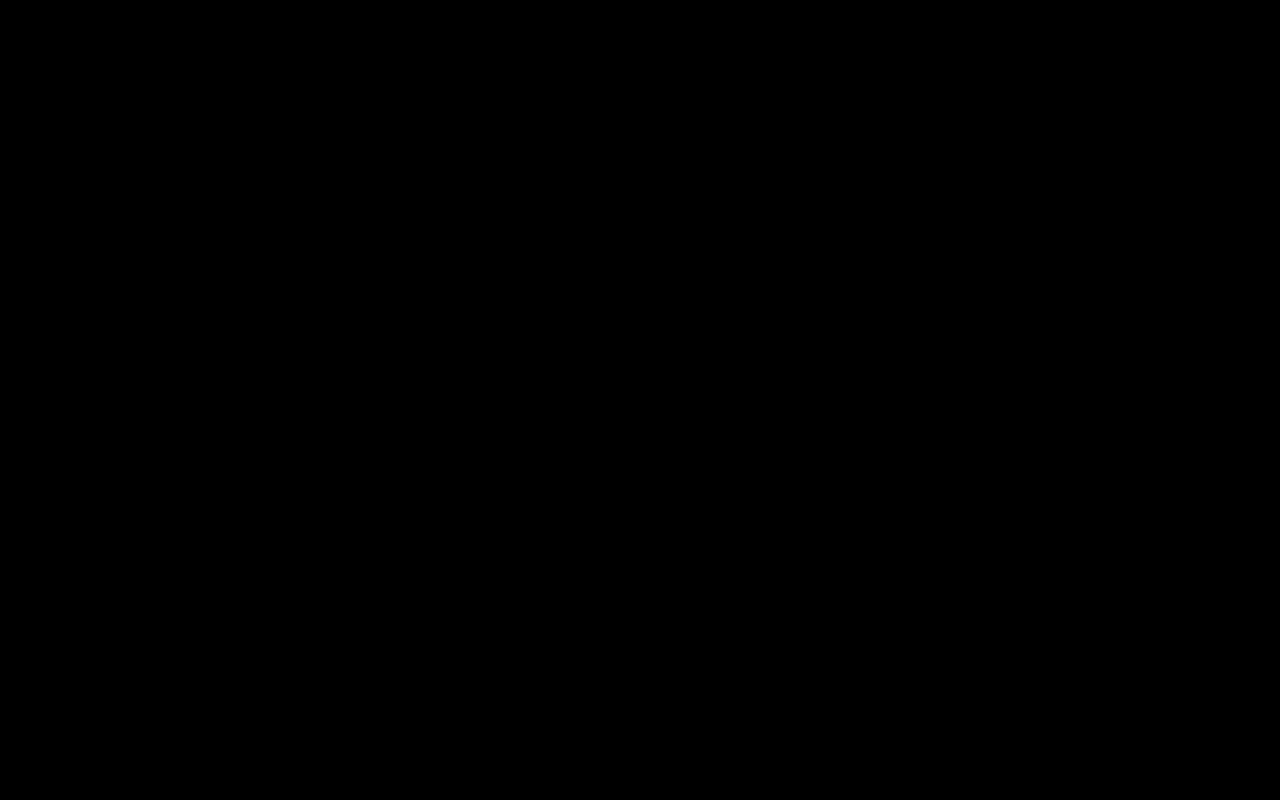
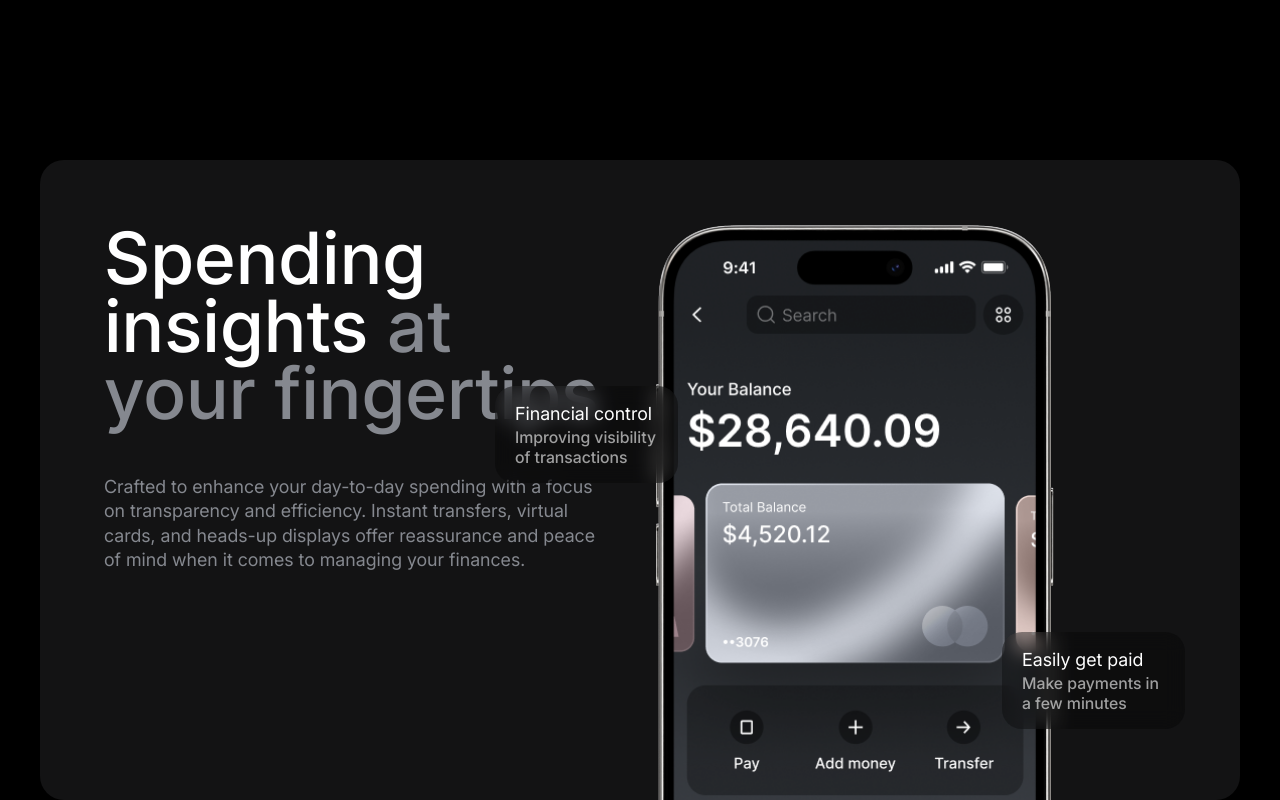
Before and after one commit to VLGKiwi/wivo_bank, a Next.js app: page / in a window 1280 px wide. Shown: the part 1795-2595 px from the top of the page. Before the commit the page ends 1955 px from the top, so only its background shows below. Built offline with nearby package versions, Linux system fonts and the light colour scheme.

Commit message:
feat: mark-up without adaptive

```diff
--- /dev/null
+++ b/src/modules/Fingertips/Fingertips.module.scss
@@ -0,0 +1,74 @@
+@import "@styles/variables.scss";
+@import "@styles/mixins.scss";
+
+.container {
+	display: flex;
+	justify-content: space-between;
+
+	background-color: $light-black;
+
+	border-radius: 24px;
+
+	padding: 64px 64px 228px;
+
+	position: relative;
+	overflow: hidden;
+
+	&_text {
+		max-width: 510px;
+	}
+
+	&_image {
+		display: flex;
+
+		position: absolute;
+		right: 185px;
+		bottom: -240px;
+
+		&_item {
+			display: flex;
+			flex-direction: column;
+			gap: 2px;
+
+			padding: 16px 20px;
+
+			background-color: $black-30;
+
+			backdrop-filter: blur(10px);
+
+			height: max-content;
+
+			position: absolute;
+
+			max-width: 183px;
+
+			border-radius: 20px;
+
+			&_left {
+				top: 20%;
+				left: -160px;
+
+				will-change: transform;
+			}
+
+			&_right {
+				top: 50%;
+  			right: -130px;
+
+				will-change: transform;
+			}
+
+
+			&_title {
+				@include body-m;
+			}
+
+			&_description {
+				@include caption;
+				line-height: 120%;
+
+				opacity: 0.6;
+			}
+		}
+	}
+}
--- /dev/null
+++ b/src/modules/Fingertips/Fingertips.tsx
@@ -0,0 +1,82 @@
+'use client'
+
+import TextHandler from '@/ui/TextHandler/TextHandler';
+import styles from './Fingertips.module.scss';
+
+import { FingertipsProps } from './Fingertips.types';
+import WrapperGray from '@/ui/WrapperGray/WrapperGray';
+import Image from 'next/image';
+import { useRef } from 'react';
+import { useGSAP } from '@gsap/react';
+import gsap from 'gsap';
+import { ScrollTrigger } from 'gsap/ScrollTrigger';
+
+gsap.registerPlugin(ScrollTrigger, useGSAP);
+
+const Fingertips = ({ image, imgAlt }: FingertipsProps) => {
+
+	const containerRef = useRef<HTMLDivElement>(null);
+	const leftItemRef = useRef<HTMLDivElement>(null);
+	const rightItemRef = useRef<HTMLDivElement>(null);
+
+	useGSAP(() => {
+		const tl = gsap.timeline({
+			scrollTrigger: {
+				trigger: containerRef.current,
+				start: 'top center',
+			}
+		})
+
+		tl.fromTo(leftItemRef.current, {
+			opacity: 0,
+			scale: 0.5,
+		}, {
+			opacity: 1,
+			scale: 1,
+			duration: 1,
+			ease: 'power2.inOut'
+		})
+
+		tl.fromTo(rightItemRef.current, {
+			opacity: 0,
+			scale: 0.5,
+		}, {
+			opacity: 1,
+			scale: 1,
+			duration: 1,
+			ease: 'power2.inOut'
+		})
+	})
+
+	return (
+		<section className={styles.container} ref={containerRef}>
+			<div className={styles.container_text}>
+				<TextHandler
+						title={<>Spending insights <WrapperGray>at your fingertips</WrapperGray></>}
+						description={"Crafted to enhance your day-to-day spending with a focus on transparency and efficiency. Instant transfers, virtual cards, and heads-up displays offer reassurance and peace of mind when it comes to managing your finances."}
+					/>
+			</div>
+			<div className={styles.container_image}>
+				<div className={`${styles.container_image_item} ${styles.container_image_item_left}`} ref={leftItemRef}>
+					<h3 className={styles.container_image_item_title}>
+						Financial control
+					</h3>
+					<p className={styles.container_image_item_description}>
+						Improving visibility of transactions
+					</p>
+				</div>
+				<Image src={image} alt={imgAlt} width={400} height={810} quality={100} />
+				<div className={`${styles.container_image_item} ${styles.container_image_item_right}`} ref={rightItemRef}>
+					<h3 className={styles.container_image_item_title}>
+						Easily get paid
+					</h3>
+					<p className={styles.container_image_item_description}>
+						Make payments in a few minutes
+					</p>
+				</div>
+			</div>
+		</section>
+	)
+}
+
+export default Fingertips;
--- /dev/null
+++ b/src/modules/Fingertips/Fingertips.types.ts
@@ -0,0 +1,4 @@
+export interface FingertipsProps {
+	image: string;
+	imgAlt: string;
+}
--- a/src/view/HomePage/HomePage.tsx
+++ b/src/view/HomePage/HomePage.tsx
@@ -1,3 +1,4 @@
+import Fingertips from "@/modules/Fingertips/Fingertips";
 import Future from "@/modules/Future/Future";
 import Hand from "@/modules/Hand/Hand";
 import RunningLine from "@/modules/RunningLine/RunningLine";
@@ -24,6 +25,11 @@ const handData = {
 	handAlt: "Phone with WIVO app"
 };
 
+const fingertipsData = {
+	image: "/images/fingertips_phone.png",
+	imgAlt: "iphone"
+};
+
 const HomePage = () => {
 	return (
 		<>
@@ -31,6 +37,7 @@ const HomePage = () => {
 			<Wrapper>
 				<RunningLine {...runningLineData} />
 				<Hand {...handData} />
+				<Fingertips {...fingertipsData} />
 			</Wrapper>
 		</>
 	)
```
Also changed, not shown: public/images/fingertips_phone.png (added).
